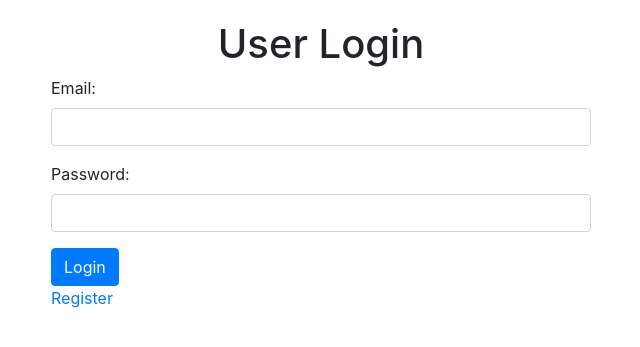
After one commit to pratik-udeshi1/blog-posts-app, a Flask app: page /user/login in a window 1280 px wide. The commit adds this page. Shown: the top 347 px of the page, without its empty margins (319-959 px from the left). Run offline with Flask 3, Linux system fonts and the light colour scheme; some libraries are stand-ins or nearby versions.

```diff
--- a/app.py
+++ b/app.py
@@ -1,18 +1,19 @@
 from flask import Flask
 from flask_migrate import Migrate
 
-from user.models import db
-from user.routes import user_blueprint  # Import blueprint after app initialization
+from core.dashboard.routes import dashboard_blueprint
+from core.user.models import db
+from core.user.routes import user_blueprint
 
-app = Flask(__name__)
+app = Flask(__name__, template_folder='core/templates')
 app.config['SECRET_KEY'] = 'random_key'
-# app.config['SQLALCHEMY_DATABASE_URI'] = 'sqlite:///test.db'
 app.config['SQLALCHEMY_DATABASE_URI'] = 'postgresql://postgres:admin@localhost:5432/medium'
 
 db.init_app(app)
 migrate = Migrate(app, db, render_as_batch=True)
 
 app.register_blueprint(user_blueprint)
+app.register_blueprint(dashboard_blueprint)
 
 if __name__ == '__main__':
     app.run(debug=True)
--- a/common/GenericHttpHandler.py
+++ b/core/common/GenericHttpHandler.py
@@ -1,39 +1,39 @@
 from flask import flash
 from sqlalchemy.exc import IntegrityError, SQLAlchemyError
 
-from user.models import db
+from core.user.models import db
 
 
 class GenericHttpHandler:
     @classmethod
-    def handle_request(cls, request, form):
+    def handle_request(cls, request, form, **kwargs):
         if request.method == 'POST':
-            return cls.post(request, form)
+            return cls.post(request, form, **kwargs)
         else:
-            return cls.retrieve_data()
+            return cls.retrieve_data(**kwargs)
 
     @classmethod
-    def post(cls, request, form):
+    def post(cls, request, form, **kwargs):
         try:
             if form.validate_on_submit():
-                return cls.process_post(request, form)
+                return cls.process_post(request, form, **kwargs)
             else:
                 flash(f"Form validation errors: {form.errors}")
         except (IntegrityError, SQLAlchemyError) as e:
             cls.handle_database_errors(e)
 
-        return cls.retrieve_data()
+        return cls.retrieve_data(**kwargs)
 
     @classmethod
-    def get(cls, request):
-        return cls.retrieve_data()
+    def get(cls, request, **kwargs):
+        return cls.retrieve_data(**kwargs)
 
     @classmethod
-    def retrieve_data(cls):
+    def retrieve_data(cls, **kwargs):
         raise NotImplementedError("Subclasses must implement the retrieve_data method.")
 
     @classmethod
-    def process_post(cls, request, form):
+    def process_post(cls, request, form, **kwargs):
         raise NotImplementedError("Subclasses must implement the process_post method.")
 
     @classmethod
--- /dev/null
+++ b/core/templates/user/login.html
@@ -0,0 +1,32 @@
+{% extends 'base.html' %}
+
+{% block head %}
+<title>User Details</title>
+{% endblock %}
+
+{% block body %}
+<div class="container">
+    <h1 class="text-center">User Login</h1>
+
+    <div class="row justify-content-center">
+        <div class="col-md-6 login-form">
+            <form action="{{ url_for('user.login') }}" method="post" autocomplete="off">
+                {{ form.csrf_token }}
+                <div class="form-group">
+                    <label for="email">Email:</label>
+                    <input type="email" class="form-control" id="email" name="email" required>
+                </div>
+
+                <div class="form-group">
+                    <label for="password">Password:</label>
+                    <input type="password" class="form-control" id="password" name="password" required>
+                </div>
+
+                <button type="submit" class="btn btn-primary">Login</button>
+            </form>
+            <a href="{{url_for('user.register')}}">Register</a>
+<!--            <button type="submit" class="btn btn-primary" onclick="{{ url_for('user.register') }}">Sign Up</button>-->
+        </div>
+    </div>
+</div>
+{% endblock %}
--- a/templates/registration.html
+++ b/core/templates/user/registration.html
@@ -10,7 +10,7 @@
 
     <div class="row justify-content-center">
         <div class="col-md-6 registration-form">
-            <form action="{{ url_for('user.signup') }}" method="post" autocomplete="off">
+            <form action="{{ url_for('user.register') }}" method="post" autocomplete="off">
                 {{ form.csrf_token }}
                 <div class="form-group">
                     <label for="full_name">Full Name:</label>
@@ -29,6 +29,7 @@
 
                 <button type="submit" class="btn btn-primary">Sign Up</button>
             </form>
+            <a href="{{url_for('user.login')}}">Login</a>
         </div>
     </div>
 </div>
--- a/user/forms.py
+++ b/core/user/forms.py
@@ -7,3 +7,8 @@ class RegistrationForm(FlaskForm):
     full_name = StringField('Username', validators=[DataRequired()])
     email = StringField('Email', validators=[DataRequired(), Email()])
     password = PasswordField('Password', validators=[DataRequired()])
+
+
+class LoginForm(FlaskForm):
+    email = StringField('Email', validators=[DataRequired(), Email()])
+    password = PasswordField('Password', validators=[DataRequired()])
--- /dev/null
+++ b/core/user/routes.py
@@ -0,0 +1,22 @@
+from flask import Blueprint, render_template, request
+
+from core.user.forms import RegistrationForm, LoginForm
+from core.user.views import UserRegistration, UserLogin
+
+user_blueprint = Blueprint('user', __name__, url_prefix='/user')
+
+
+@user_blueprint.route('/register', methods=['POST', 'GET'])
+def register():
+    form = RegistrationForm()
+    registration_handler = UserRegistration()
+    users = registration_handler.handle_request(request, form)
+    return render_template('user/registration.html', form=form, users=users)
+
+
+@user_blueprint.route('/login', methods=['POST', 'GET'])
+def login():
+    form = LoginForm()
+    login_handler = UserLogin()
+    users = login_handler.handle_request(request, form)
+    return render_template('user/login.html', form=form)
--- /dev/null
+++ b/core/user/views.py
@@ -0,0 +1,58 @@
+from flask import flash, redirect, url_for
+from sqlalchemy.exc import IntegrityError, SQLAlchemyError
+from werkzeug.security import generate_password_hash, check_password_hash
+
+from core.common.GenericHttpHandler import GenericHttpHandler
+from core.user.models import User, db
+
+
+class UserRegistration(GenericHttpHandler):
+
+    @classmethod
+    def retrieve_data(cls):
+        pass
+        # return User.query.filter_by(deleted_at=None).order_by(desc('created_at')).all()
+
+    @classmethod
+    def post(cls, request, form):
+        try:
+            if form.validate_on_submit():
+                new_user = User()
+                form.populate_obj(new_user)
+                new_user.password = generate_password_hash(form.password.data, method='pbkdf2:sha256')
+                db.session.add(new_user)
+                db.session.commit()
+                flash('User added successfully!', 'success')
+            else:
+                flash(f"Form validation errors: {form.errors}")
+        except (IntegrityError, SQLAlchemyError) as e:
+            cls.handle_database_errors(e)
+
+        return cls.retrieve_data()
+
+
+class UserLogin(GenericHttpHandler):
+
+    @classmethod
+    def retrieve_data(cls):
+        pass
+        # return User.query.filter_by(deleted_at=None).order_by(desc('created_at')).all()
+
+    @classmethod
+    def post(cls, request, form):
+        try:
+            if form.validate_on_submit():
+                user = User.query.filter_by(deleted_at=None, email=form.email.data).first()
+                valid_password = check_password_hash(user.password, form.password.data)
+
+                if user and valid_password:
+                    flash('logged in successfully', 'success')
+                    return redirect(url_for('dashboard'))  # Redirect to the 'dashboard' route
+                else:
+                    flash('Email or Password is incorrect', 'error')
+            else:
+                flash(f"Form validation errors: {form.errors}")
+        except (IntegrityError, SQLAlchemyError) as e:
+            cls.handle_database_errors(e)
+
+        return cls.retrieve_data()
```
Also changed, not shown: core/dashboard/forms.py (added, +14 -0 lines), core/dashboard/models.py (added, +34 -0 lines), core/dashboard/routes.py (added, +12 -0 lines), core/dashboard/views.py (renamed from user/logic.py, +12 -8 lines), core/templates/dashboard/index.html (added, +25 -0 lines), user/routes.py (deleted, +0 -14 lines), core/__init__.py (added), core/dashboard/__init__.py (added), core/templates/base.html (renamed from templates/base.html), core/user/__init__.py (added), core/user/models.py (renamed from user/models.py).
